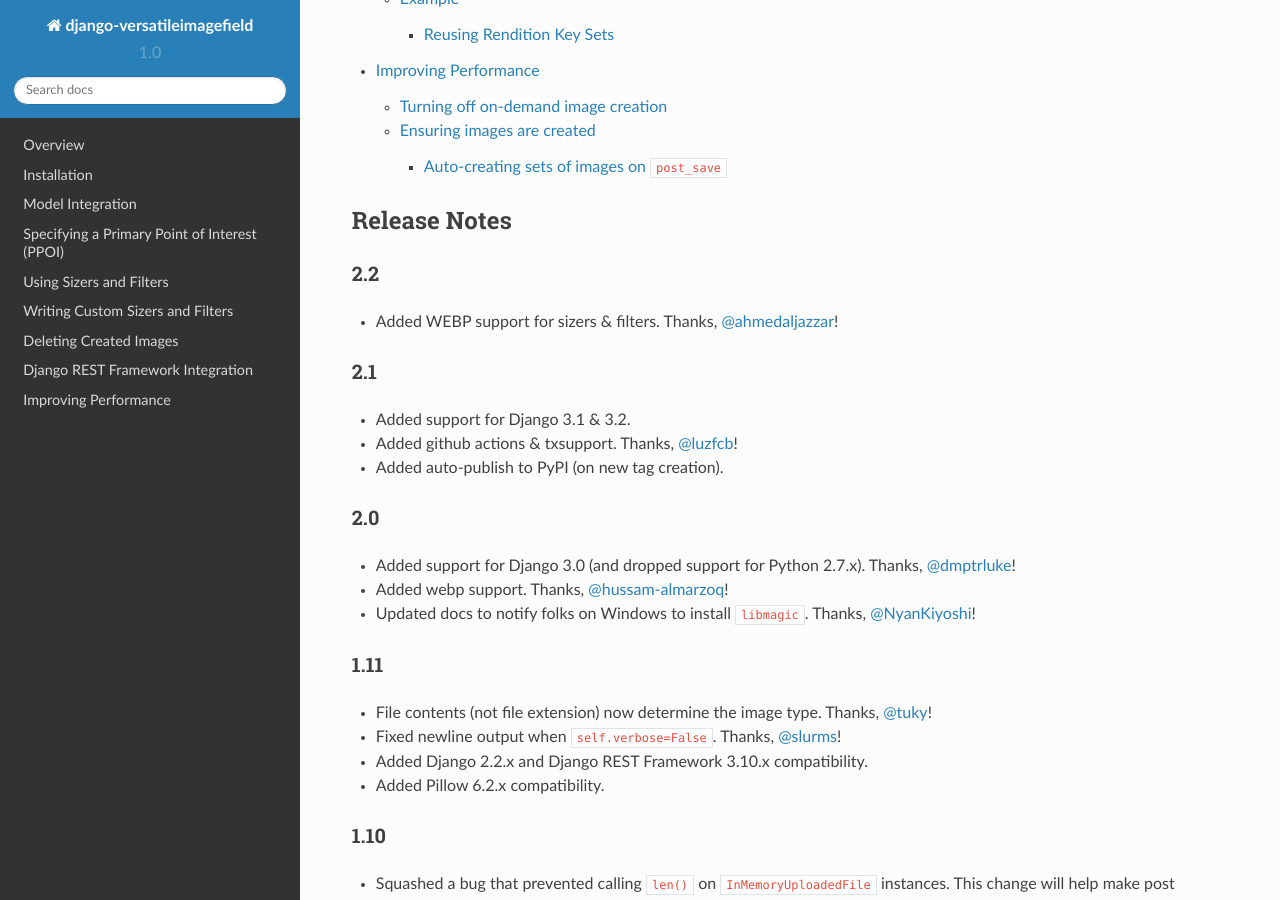
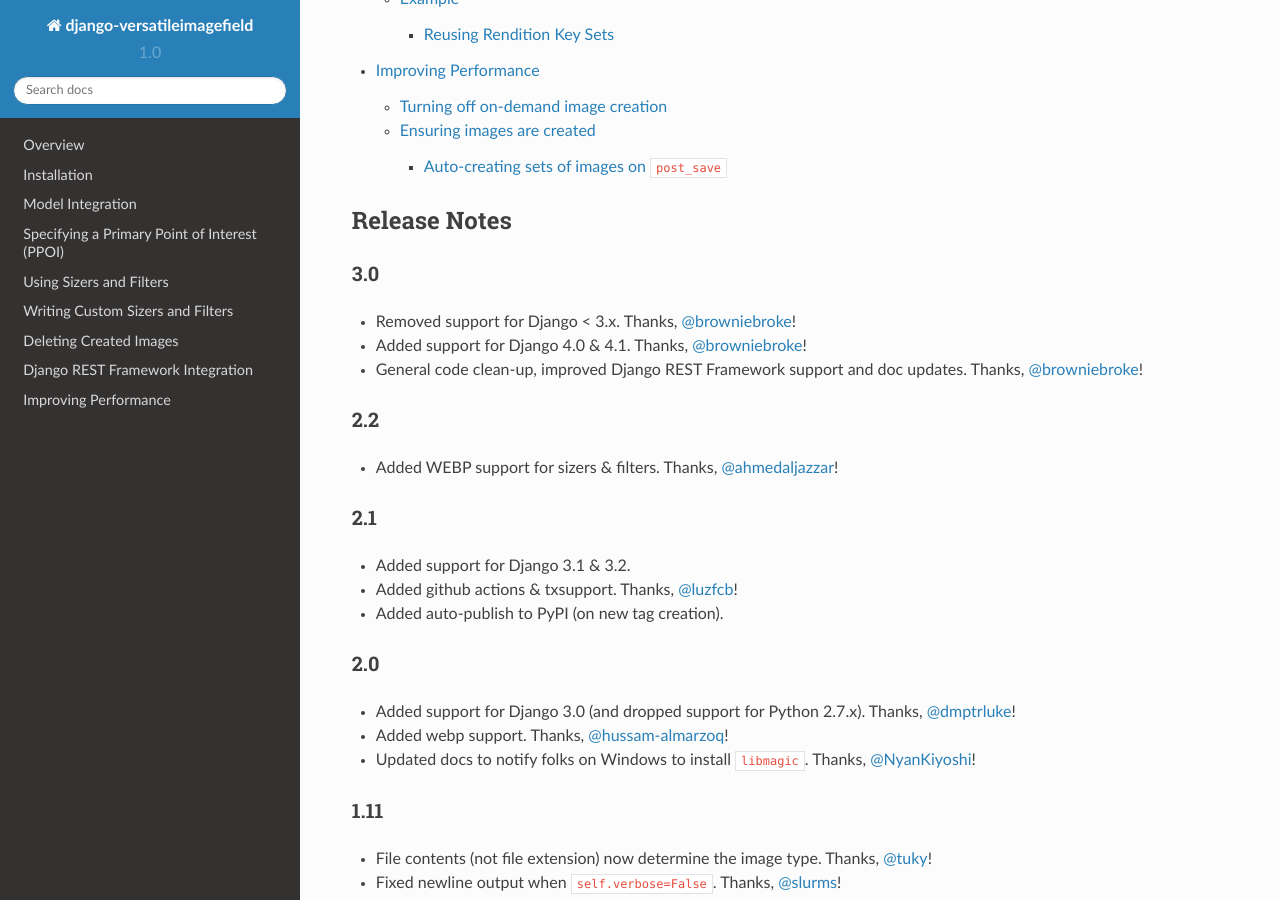
Before and after one commit to respondcreate/django-versatileimagefield, a Sphinx documentation site: the page built from docs/index.rst, in a window 1280 px wide and 900 px high, scrolled down 3263 px. Built offline with Sphinx 7.4.7 and the Read the Docs theme 2.0.0, drawn with Linux system fonts in a browser that asks for light colours.

Commit message:
Updated release notes in prep for 3.0 release

```diff
--- a/README.rst
+++ b/README.rst
@@ -38,15 +38,15 @@
   - 4.0.x
   - 4.1.x
 
-**NOTE**: Python 3.6 does not have support for Django <= 1.x.
-
 **NOTE**: The 1.4 release dropped support for Django 1.5.x & 1.6.x.
 
 **NOTE**: The 1.7 release dropped support for Django 1.7.x.
 
 **NOTE**: The 2.1 release dropped support for Django 1.9.x.
 
-- `Pillow <https://pillow.readthedocs.io/en/latest/index.html>`_ >= 2.4.0
+**NOTE**: The 3.0 release dropped support for Django 2.x.
+
+- `Pillow <https://pillow.readthedocs.io/en/latest/index.html>`_ >= 6.2.0
 
 - `Django REST Framework <http://www.django-rest-framework.org/>`_:
 
--- a/docs/index.rst
+++ b/docs/index.rst
@@ -78,6 +78,12 @@
 
 Release Notes
 =============
+3.0
+^^^
+- Removed support for Django < 3.x. Thanks, `@browniebroke <https://github.com/browniebroke>`_!
+- Added support for Django 4.0 & 4.1. Thanks, `@browniebroke <https://github.com/browniebroke>`_!
+- General code clean-up, improved Django REST Framework support and doc updates. Thanks, `@browniebroke <https://github.com/browniebroke>`_!
+
 2.2
 ^^^
 - Added WEBP support for sizers & filters. Thanks, `@ahmedaljazzar <https://github.com/ahmedaljazzar>`_!
```
